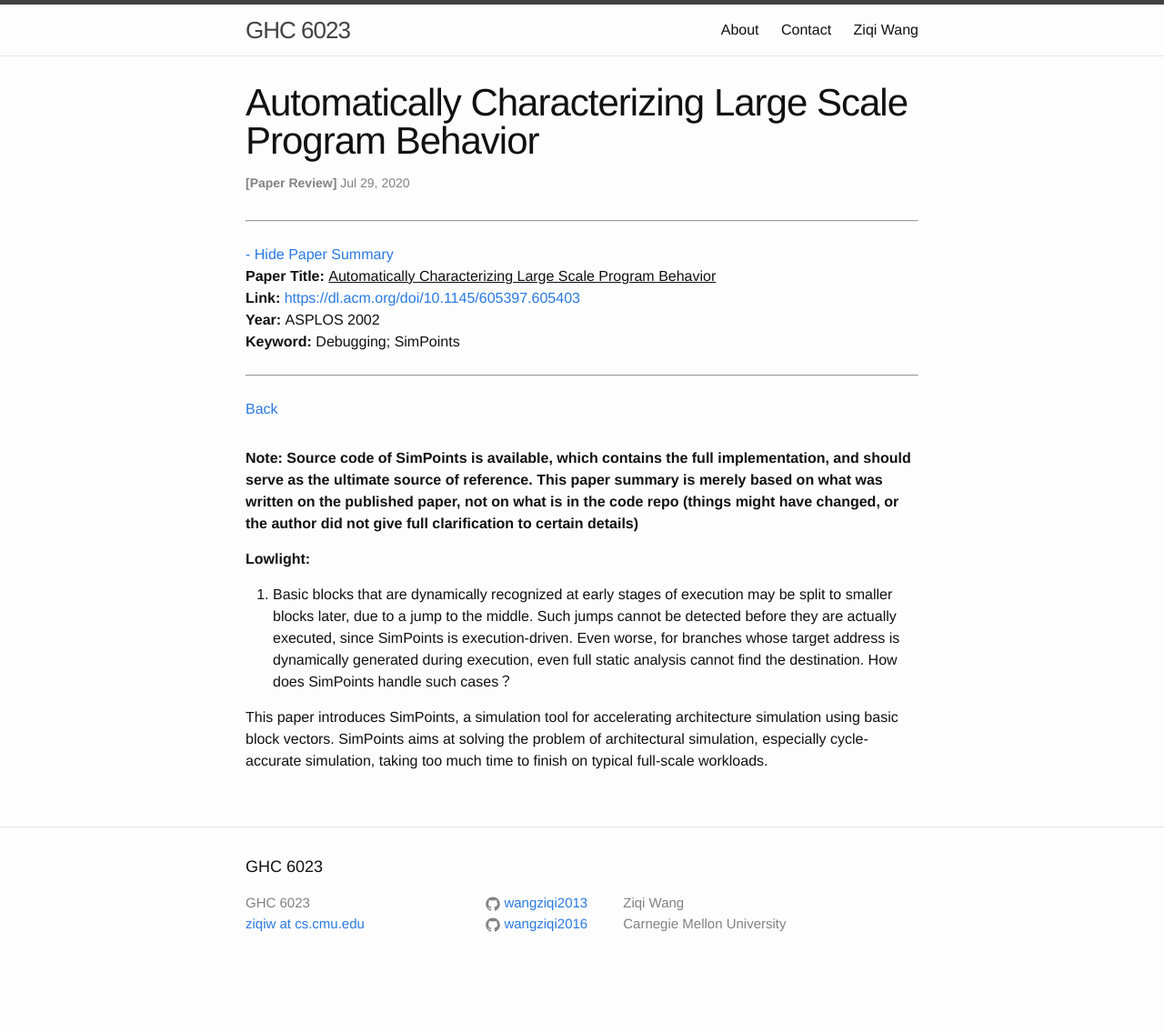
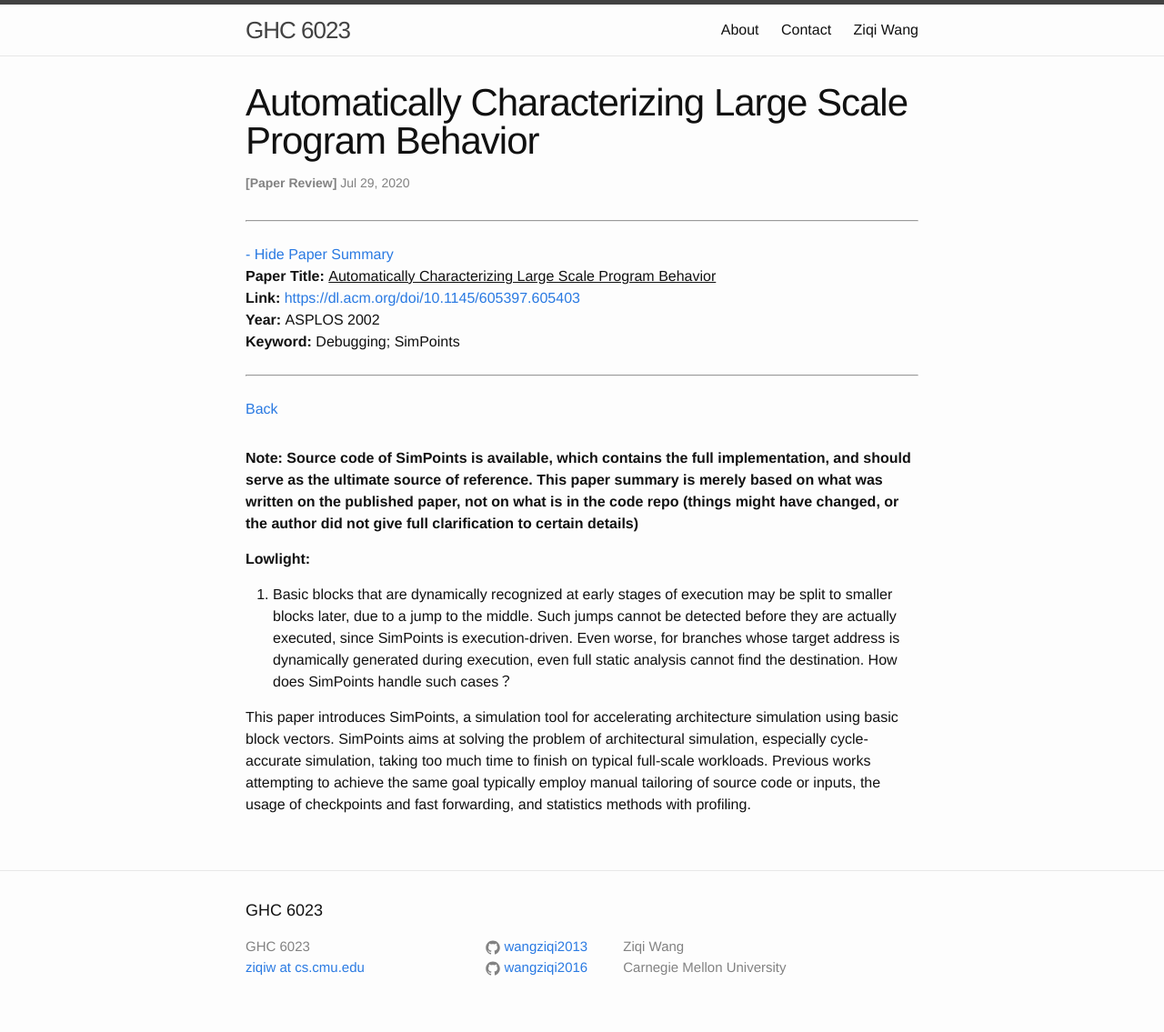
Before and after one commit to wangziqi2013/wangziqi2013.github.io, a Jekyll site: the page built from _posts/2020-07-29-simpoints.markdown, in a window 1280 px wide. Shown: the whole page at 91% size. Built offline with Jekyll 4.4.1, drawn with Linux system fonts in a browser that asks for light colours; before the commit the page ends 1087 px from its top, so only the background shows below that.

Commit message:
Adding motivation

```diff
--- a/_posts/2020-07-29-simpoints.markdown
+++ b/_posts/2020-07-29-simpoints.markdown
@@ -28,3 +28,5 @@ the code repo (things might have changed, or the author did not give full clarif
 This paper introduces SimPoints, a simulation tool for accelerating architecture simulation using basic block vectors.
 SimPoints aims at solving the problem of architectural simulation, especially cycle-accurate simulation, taking too much
 time to finish on typical full-scale workloads.
+Previous works attempting to achieve the same goal typically employ manual tailoring of source code or inputs, the usage
+of checkpoints and fast forwarding, and statistics methods with profiling.
```
